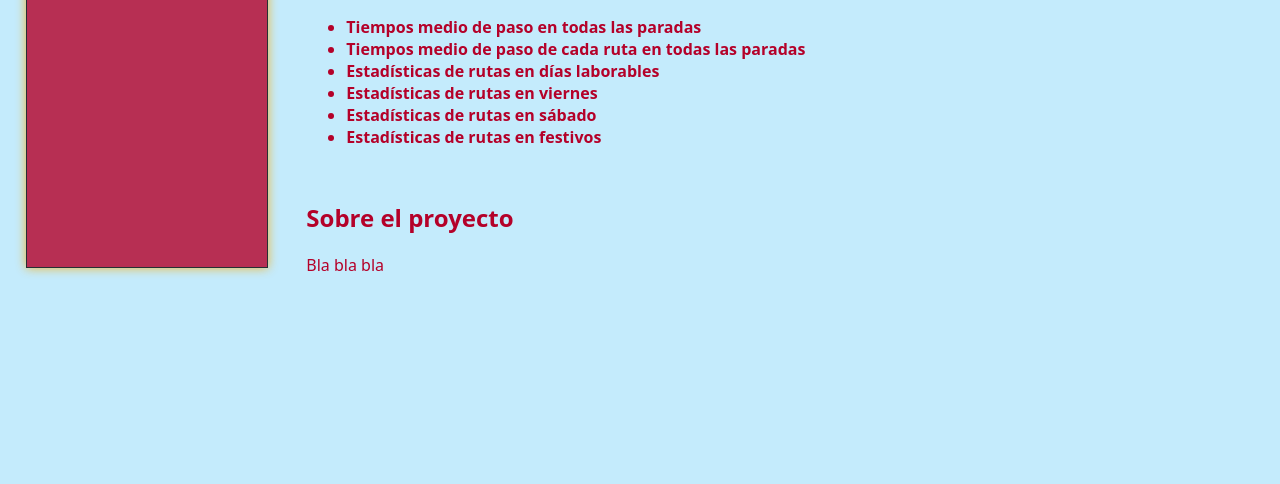
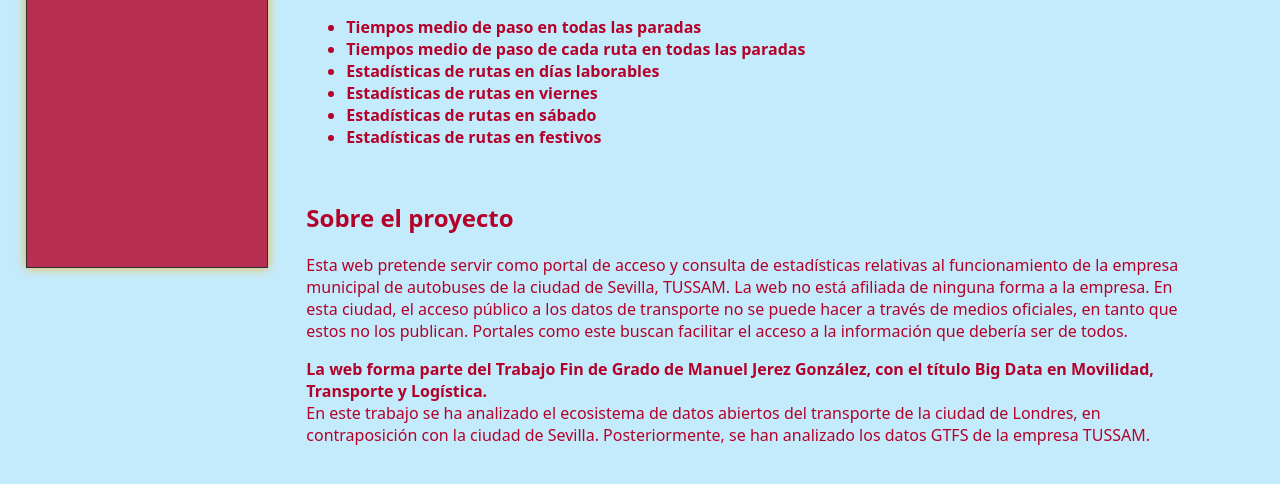
Before and after one commit to manueljerez7/sevillaTransportStats, a plain HTML site: page index.html in a window 1280 px wide. Shown: the part 574-1058 px from the top of the page. Before the commit the page ends 936 px from the top, so only its background shows below. Drawn offline with Linux system fonts and the light colour scheme.

Commit message:
Update index.html

```diff
--- a/index.html
+++ b/index.html
@@ -116,12 +116,22 @@
               <li><a href="routesLab.html">Estadísticas de rutas en días laborables</a></li>
               <li><a href="routesVie.html">Estadísticas de rutas en viernes</a></li>
               <li><a href="routesSab.html">Estadísticas de rutas en sábado</a></li>
-              <li><a href="routesDom.html">Estadísticas de rutas en festivos</a></li>
+              <li><a href="routesFest.html">Estadísticas de rutas en festivos</a></li>
 
             </b></ul>
         <div class="project-section">
             <h2 class="project-title"><br>Sobre el proyecto</h2>
-            <p> Bla bla bla </p>
+            <p>Esta web pretende servir como portal de acceso y consulta de estadísticas relativas al funcionamiento de la empresa
+              municipal de autobuses de la ciudad de Sevilla, TUSSAM. La web no está afiliada de ninguna forma a la empresa.
+              En esta ciudad, el acceso público a los datos de transporte no se puede hacer a través de medios oficiales, en tanto que estos no
+              los publican. Portales como este buscan facilitar el acceso a la información que debería ser de todos.
+            </p>
+            <p>
+              <b>La web forma parte del Trabajo Fin de Grado de Manuel Jerez González, con el título Big Data en Movilidad, Transporte y Logística.</b>
+              <br>
+              En este trabajo se ha analizado el ecosistema de datos abiertos del transporte de la ciudad de Londres, en contraposición con
+              la ciudad de Sevilla. Posteriormente, se han analizado los datos GTFS de la empresa TUSSAM.
+            </p>
           </div>
 
         </div>
```
